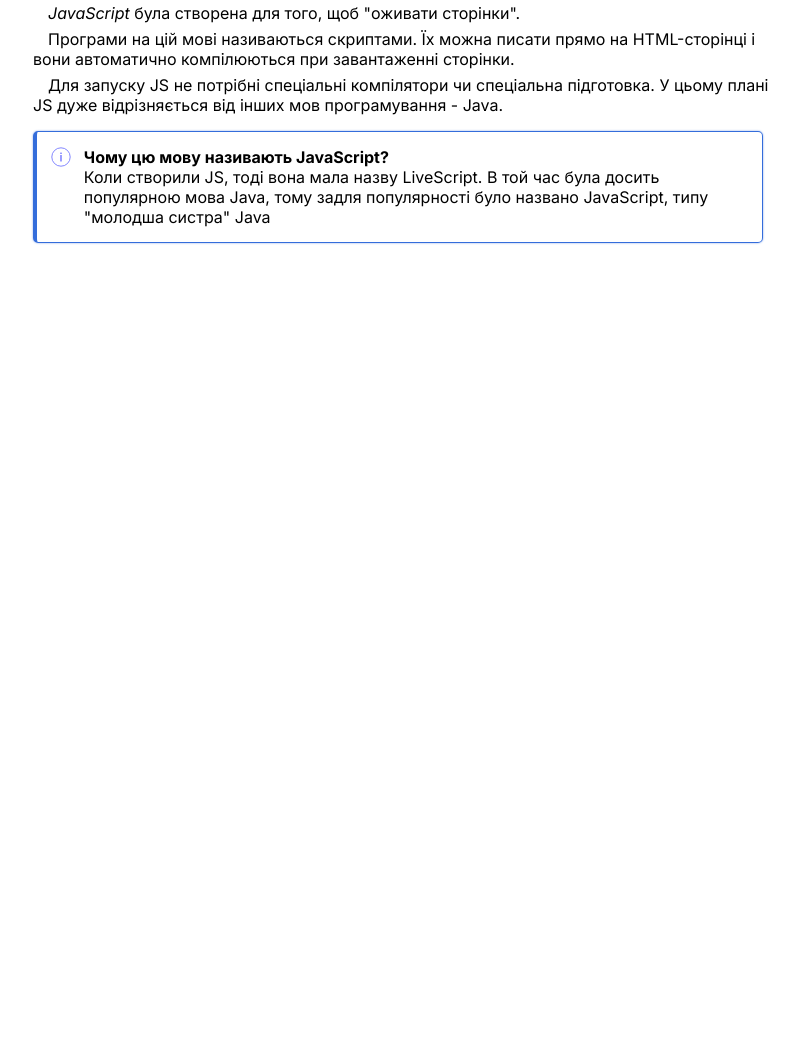
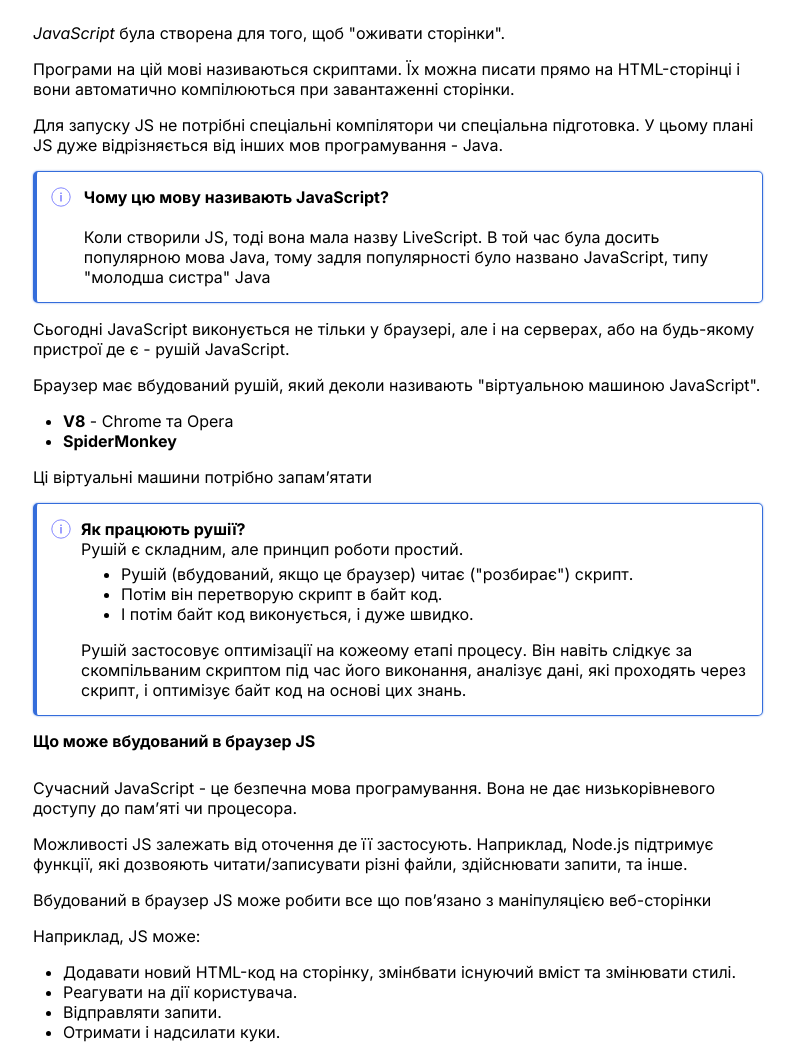
Before and after one commit to Vlad-Drishchuk/Note, a plain HTML site: page JavaScript/Note.html in a window 1280 px wide. Shown: the part 311-1369 px from the top of the page, without its empty margins (242-1037 px from the left). Before the commit the page ends 800 px from the top, so only its background shows below. Drawn offline with Linux system fonts and the light colour scheme.

Commit message:
26.08 /1

```diff
--- a/JavaScript/Note.html
+++ b/JavaScript/Note.html
@@ -4,7 +4,7 @@
     <meta charset="UTF-8">
     <meta http-equiv="X-UA-Compatible" content="IE=edge">
     <meta name="viewport" content="width=device-width, initial-scale=1.0">
-    <title>Document</title>
+    <title>JavaScript</title>
     <link rel="stylesheet" type="text/css" href="../Style/css.css">
 
 </head>
@@ -29,10 +29,43 @@
                                 <div class="alert_img"><img src="info-circle-fill.svg" width="20px"></div>
                                 <div class="alert-text">
                                     <b>Чому цю мову називають JavaScript?</b>
-                                    <br>
-Коли створили JS, тоді вона мала назву LiveScript. В той час була досить популярною мова Java, тому задля популярності було названо JavaScript, типу "молодша систра" Java
+                                    <br><br>
+                                    Коли створили JS, тоді вона мала назву LiveScript. В той час була досить популярною мова Java, тому задля популярності було названо JavaScript, типу "молодша систра" Java
                                 </div>
                             </div>
+                            <p class="text">Сьогодні JavaScript виконується не тільки у браузері, але і на серверах, або на будь-якому пристрої де є - рушій JavaScript.</p>
+                            <p class="text">Браузер має вбудований рушій, який деколи називають "віртуальною машиною JavaScript".</p>
+                            <ul>
+                                <li><b>V8</b> - Chrome та Opera</li>
+                                <li><b>SpiderMonkey</b></li>
+                            </ul>
+                            <p class="text">Ці віртуальні машини потрібно запамʼятати</p>
+                            <div class="alert-info">
+                                <div class="alert_img"><img src="info-circle-fill.svg" width="20px"></div>
+                                <div class="alert-text">
+                                    <b>Як працюють рушії?</b>
+                                    <br>
+                                    Рушій є складним, але принцип роботи простий.
+                                    <ul>
+                                        <li>Рушій (вбудований, якщо це браузер) читає ("розбирає") скрипт.</li>
+                                        <li>Потім він перетворую скрипт в байт код.</li>
+                                        <li>І потім байт код виконується, і дуже швидко.</li>
+                                    </ul>
+                                    Рушій застосовує оптимізації на кожеому етапі процесу. Він навіть слідкує за скомпільваним скриптом під час його виконання, аналізує дані, які проходять через скрипт, і оптимізує байт код на основі цих знань.
+                                </div>
+                            </div>
+                        <h5 class="h5">Що може вбудований в браузер JS</h5>
+                            <p class="text">Сучасний JavaScript - це безпечна мова програмування. Вона не дає низькорівневого доступу до памʼяті чи процесора.</p>
+                            <p class="text">Можливості JS залежать від оточення де її застосують. Наприклад, Node.js підтримує функції, які дозвояють читати/записувати різні файли, здійснювати запити, та інше.</p>
+                            <p class="text">Вбудований в браузер JS може робити все що повʼязано з маніпуляцією веб-сторінки</p>
+                            <p class="text">Наприклад, JS може:</p>
+                            <ul>
+                                <li>Додавати новий HTML-код на сторінку, змінбвати існуючий вміст та змінювати стилі.</li>
+                                <li>Реагувати на дії користувача.</li>
+                                <li>Відправляти запити.</li>
+                                <li>Отримати і надсилати куки.</li>
+                            </ul>
+
     </div>
     </div>
 </body>
--- a/Style/css.css
+++ b/Style/css.css
@@ -87,9 +87,8 @@ a, a:hover{
 .h2{text-align: center;}
 .h3{margin-left:25px; font-size: 21px; margin-bottom: -10px;}
 .h4{ font-size: 19px; text-align: center;}
-.h5{font-size: 16px; margin-top: -10px;}
-.h4, .h5, .h6, .text{margin-left: 10px;}
-.text{margin-top: -10px; text-indent: 15px;}
+.h5{font-size: 16px; margin-top: 15px;}
+.h4, .h5, .h6, .text{margin-left: 10px; }
 .content{max-width: 750px; margin-left: calc(50% - 375px);}
 .code{
     display: inline;
@@ -115,6 +114,9 @@ a, a:hover{
     margin-left: 14px;
     margin-right: 10px;
 }
+.alert-text ul{
+    margin-top: 5px;
+}
 @media (max-width:769px){
-    .content{width: 100vw; margin-left: 0;}
+    .content{width: 95vw; margin-left: 2.5vw;}
 }
```
